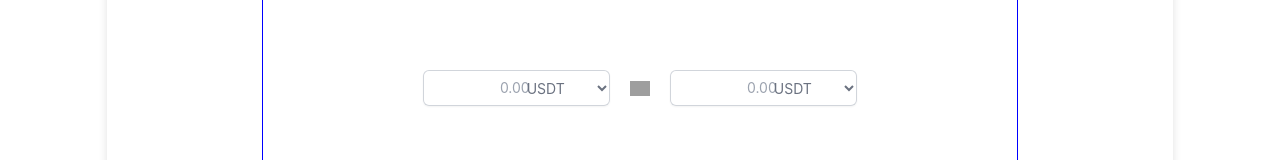
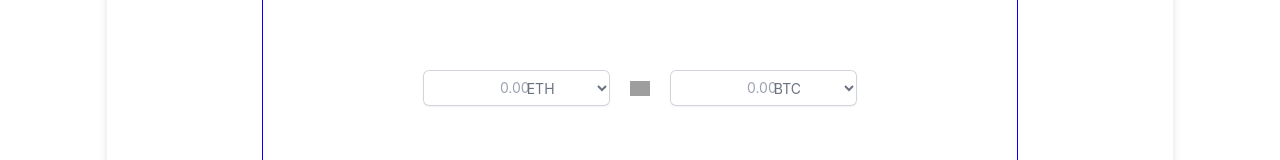
Before and after one commit to Yury-Odinson/B-convert, a React (Create React App) app: page / in a window 1280 px wide. Shown: the part 299-459 px from the top of the page. Built offline with nearby package versions, Linux system fonts and the light colour scheme; grey boxes are pictures that could not be loaded.

Commit message:
feat: revert currency

```diff
--- a/src/components/Input.tsx
+++ b/src/components/Input.tsx
@@ -1,7 +1,9 @@
-import React from "react";
+import React, {useState} from "react";
 import {InputProps} from "../tools/types";
 
-export const Input = ({value, setValue}: InputProps) => {
+export const Input = ({currency, setValue, setCurrency}: InputProps) => {
+
+    const [cur, setCur] = useState<string>(currency);
 
     const handleInputChange = (e: React.KeyboardEvent<HTMLInputElement>) => {
         if (e.key === "+" || e.key === "-" || e.key === "e") {
@@ -9,7 +11,13 @@ export const Input = ({value, setValue}: InputProps) => {
         }
     };
 
-    const delegateState = (e: any) => setValue(e);
+    const handlerSelectOption = (e: React.ChangeEvent<HTMLSelectElement>) => {
+        const selectedCurrency = e.target.value;
+        setCur(selectedCurrency);
+        setCurrency(selectedCurrency);
+    };
+
+    const delegateState = (e: string) => setValue(e);
 
     return (
         <div className="relative rounded-md shadow-sm">
@@ -24,13 +32,16 @@ export const Input = ({value, setValue}: InputProps) => {
             />
             <div className="absolute inset-y-0 right-0 flex items-center">
                 <label htmlFor="currency" className="sr-only">Currency</label>
-                <select id="currency" name="currency"
+                <select name="currency"
                         className="h-full rounded-md border-0 bg-transparent
                         py-0 pl-2 pr-7 text-gray-500 focus:ring-2 focus:ring-inset
-                        focus:ring-indigo-600 sm:text-sm">
-                    <option>USDT</option>
-                    <option>BTC</option>
-                    <option>ETH</option>
+                        focus:ring-indigo-600 sm:text-sm"
+                        value={currency}
+                        onChange={handlerSelectOption}
+                >
+                    <option value={"USDT"}>USDT</option>
+                    <option value={"BTC"}>BTC</option>
+                    <option value={"ETH"}>ETH</option>
                 </select>
             </div>
         </div>
--- a/src/components/Main.tsx
+++ b/src/components/Main.tsx
@@ -1,16 +1,24 @@
 import {Input} from "./Input";
 import {useState} from "react";
+import {Currency} from "../tools/types";
 
 export const Main = () => {
 
-    const [firstInput, setFirstInput] = useState<number>(0);
-    const [secondInput, setSecondInput] = useState<number>(0);
+    const [firstInput, setFirstInput] = useState<number>(0.00);
+    const [secondInput, setSecondInput] = useState<number>(0.00);
+    const [firstCurrency, setFirstCurrency] = useState<Currency>("ETH");
+    const [secondCurrency, setSecondCurrency] = useState<Currency>("BTC");
+
+    const revertCurrency = () => {
+        setFirstCurrency(secondCurrency);
+        setSecondCurrency(firstCurrency);
+    };
 
     return (
         <div className="main m-auto flex items-center gap-5 w-10/12 p-2 rounded-xl ">
-            <Input value={firstInput} setValue={setFirstInput} key={1}/>
-            <button className="btn main-btn__revert" type="button"/>
-            <Input value={secondInput} setValue={setSecondInput} key={2}/>
+            <Input value={firstInput} currency={firstCurrency} setValue={setFirstInput} setCurrency={setFirstCurrency} key={1}/>
+            <button className="btn main-btn__revert" type="button" onClick={revertCurrency}/>
+            <Input value={secondInput} currency={secondCurrency} setValue={setSecondInput} setCurrency={setSecondCurrency} key={2}/>
         </div>
     );
 };
--- a/src/tools/types.ts
+++ b/src/tools/types.ts
@@ -5,5 +5,9 @@ export type ConversationRequest = {
 
 export type InputProps = {
     value: number,
-    setValue: any
+    currency: string,
+    setValue: any,
+    setCurrency: any
 };
+
+export type Currency = "USDT" | "BTC" | "ETH";
```
